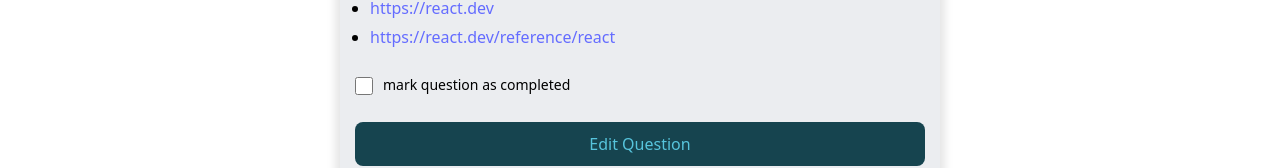
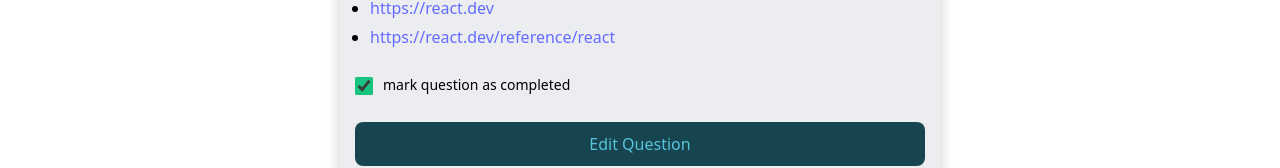
Before and after one commit to waystronstandoff-sketch/react-app, a React (Vite) app: page /question/1 in a window 1280 px wide. Shown: the part 458-626 px from the top of the page. Built offline with nearby package versions, Linux system fonts and the light colour scheme; data requests are answered from the project's data file.

Commit message:
badge css fix, question page - completed status card

```diff
--- a/components/Badge/Badge.jsx
+++ b/components/Badge/Badge.jsx
@@ -5,8 +5,8 @@ export const Badge = ( {variant, children} ) => {
   switch (variant) {
   case 'primary':
     return <div className={`${cls.badge} ${cls.primary}`}> {children} </div>;
-  case 'succes':
-    return <div className={`${cls.badge} ${cls.succes}`}> {children} </div>;
+  case 'success':
+    return <div className={`${cls.badge} ${cls.success}`}> {children} </div>;
   case 'warn':
     return <div className={`${cls.badge} ${cls.warn}`}> {children} </div>;
   case 'alert':
--- a/components/Badge/Badge.module.css
+++ b/components/Badge/Badge.module.css
@@ -13,7 +13,7 @@
     background-color: #2973b2;
 }
 
-.succes {
+.success {
     background-color: #16c47f;
 }
 
--- a/db.json
+++ b/db.json
@@ -565,5 +565,6 @@
       "level": 1,
       "completed": false
     }
-  ]
+  ],
+  "$schema": "./node_modules/json-server/schema.json"
 }
--- a/src/Pages/QuestionPage/QuestionPage.jsx
+++ b/src/Pages/QuestionPage/QuestionPage.jsx
@@ -1,47 +1,67 @@
 import cls from './QuestionPage.module.css';
-import { useNavigate } from 'react-router-dom';
+import { useNavigate, useParams } from 'react-router-dom';
 import { Badge } from '../../../components/Badge';
 import { Button } from '../../../components/Button';
-import { useId, useState } from 'react';
-
-const card = {
-  id: '1',
-  question: 'Что такое React?',
-  answer: 'React — это библиотека для создания пользовательских интерфейсов.',
-  description: 'React — это JavaScript-библиотека, разработанная Facebook, которая используется для построения UI с компонентным подходом. React позволяет вам создавать пользовательские интерфейсы из отдельных частей, называемых компонентами.',
-  resources: [
-    'https://react.dev',
-    'https://react.dev/reference/react'
-  ],
-  level: 1,
-  completed: true,
-  editDate: '03.02.2025, 19:49'
-};
+import { useEffect, useId, useState } from 'react';
+import { useFetch } from '../../hooks/useFetch';
+import { Loader } from '../../../components/Loader';
+import { API_URL } from '../../constans';
 
 export const QuestionPage = () => {
-  const [isChecked, setIsChecked] = useState(false);
-
+  const { id } = useParams();
+  const [isChecked, setIsChecked] = useState(true);
+  const [card, setCard] = useState(null);
   const checkboxId = useId();
   const navigate = useNavigate();
 
-  const levelVariant =
-  card.level === 1 ? 'primary' :
-    card.level === 2 ? 'warn' :
-      card.level === 3 ? 'alert' : '';
-  const statusCard = card.completed ? 'succes' : 'primary';
+  const [fetchCard, isCardLoading] = useFetch(async () => {
+    const response = await fetch(`${API_URL}/react/${id}`);
+    const data = await response.json();
+    setCard(data);
+  });
 
-  const onCheckboxChangeHandler = () => {};
+  const [updateCard, isCardUpdating] = useFetch(async (isChecked) => {
+    const response = await fetch(`${API_URL}/react/${id}`, {
+      method: 'PATCH',
+      body: JSON.stringify({ completed: isChecked })
+    });
+    const data = await response.json();
+    setCard(data);
+  });
+
+  useEffect(() => {
+    fetchCard();
+  }, []);
+
+  useEffect(() => {
+    card !== null && setIsChecked(card.completed);
+  }, [card]);
+
+  const onCheckboxChangeHandler = () => {
+    setIsChecked(!isChecked);
+    updateCard(!isChecked);
+  };
+
+  if (isCardLoading) {
+    return <Loader />;
+  }
+
+  if (!card) {
+    return <div>Карточка не найдена</div>;
+  }
+
+  const levelVariant = () => (card.level === 1 ? 'primary' : card.level === 2 ? 'warn' : card.level === 3 ? 'alert' : '');
+  const statusCard = () => (card.completed ? 'success' : 'primary');
 
   return (
     <div className={cls.card}>
       <div className={cls.cardLabels}>
-        <Badge variant={levelVariant}>Level: {card.level}</Badge>
-        <Badge variant={statusCard}>{card.completed ? 'Completed' : 'Not completed'}</Badge>
+        <Badge variant={levelVariant()}>Level: {card.level}</Badge>
+        <Badge variant={statusCard()}>{card.completed ? 'Completed' : 'Not completed'}</Badge>
         {card?.editDate && <p className={cls.editDate}>Edited: {card.editDate}</p>}
       </div>
 
       <h5 className={cls.cardTitle}>{card.question}</h5>
-
       <p className={cls.cardDescription}>{card.description}</p>
 
       <div className={cls.cardAnswers}>
@@ -49,25 +69,29 @@ export const QuestionPage = () => {
         <p className={cls.cardAnswer}>{card.answer}</p>
       </div>
 
-
       <ul className={cls.cardLinks}>
         Resources:
-        {
-          card.resources.map((link, index) => {
-            return (<li key={index}>
-              <a href={link.trim()} target="_blank" rel="noreferrer">{link.trim()}</a>
-            </li>);
-          })
-        }
+        {card.resources.map((link, index) => (
+          <li key={index}>
+            <a href={link.trim()} target="_blank" rel="noreferrer">{link.trim()}</a>
+          </li>
+        ))}
       </ul>
 
       <label htmlFor={checkboxId} className={cls.cardCheckbox}>
-        <input type="checkbox" className={cls.checkbox} id={checkboxId} checked={isChecked} onChange={onCheckboxChangeHandler} disabled={false}/>
+        <input
+          type="checkbox"
+          className={cls.checkbox}
+          id={checkboxId}
+          checked={isChecked}
+          onChange={onCheckboxChangeHandler}
+          disabled={isCardUpdating}
+        />
         <span>mark question as completed</span>
       </label>
 
-      <Button onClick={() => navigate(`/editquestion/${card.id}`)}>Edit Question</Button>
-      <Button onClick={() => navigate('/')}>Back</Button>
+      <Button onClick={() => navigate(`/editquestion/${card.id}`)} isDisabled={isCardUpdating}>Edit Question</Button>
+      <Button onClick={() => navigate('/')} isDisabled={isCardUpdating}>Back</Button>
     </div>
   );
 };
--- a/src/Pages/QuestionPage/QuestionPage.module.css
+++ b/src/Pages/QuestionPage/QuestionPage.module.css
@@ -53,7 +53,7 @@
     text-align: justify;
     font-style: italic;
     font-size: 14px;
-    cursor: pointer;
+    cursor: default;
 }
 
 .cardLinks {
```
Also changed, not shown: src/hooks/useFetch.js (+6 -6 lines).
